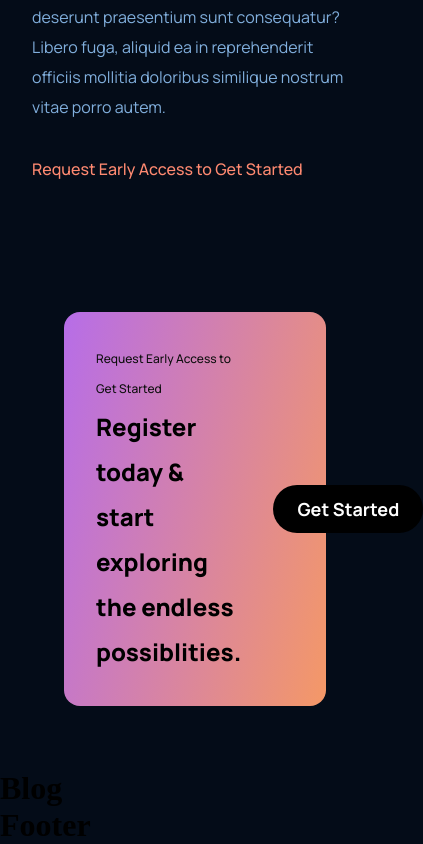
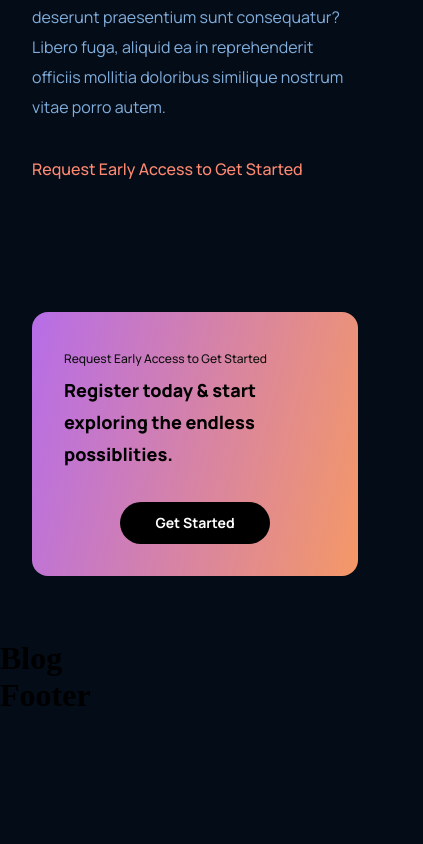
Before and after one commit to o-brayarn/art-i, a React (Create React App) app: page / in a window 390 px wide. Shown: the part 3773-4617 px from the top of the page, 423 px wide, since content can reach past the window. After the commit the page ends 4487 px from the top, so only its background shows below. Built offline with nearby package versions, Linux system fonts and the light colour scheme.

Commit message:
style section for smaller screens

```diff
--- a/src/components/cta/cta.css
+++ b/src/components/cta/cta.css
@@ -45,3 +45,27 @@
   cursor: pointer;
   min-width: 150px;
 }
+
+/* Media Queries */
+@media screen and (max-width: 650px) {
+  .ai__cta {
+    flex-direction: column;
+  }
+  .ai__cta-btn {
+    margin: 2rem 0 0;
+  }
+}
+
+@media screen and (max-width: 550px) {
+  .ai__cta {
+    margin: 4rem 2rem;
+  }
+  .ai__cta-content h3 {
+    font-size: 18px;
+    line-height: 32px;
+  }
+  .ai__cta-btn button {
+    font-size: 14px;
+    line-height: 28px;
+  }
+}
```
